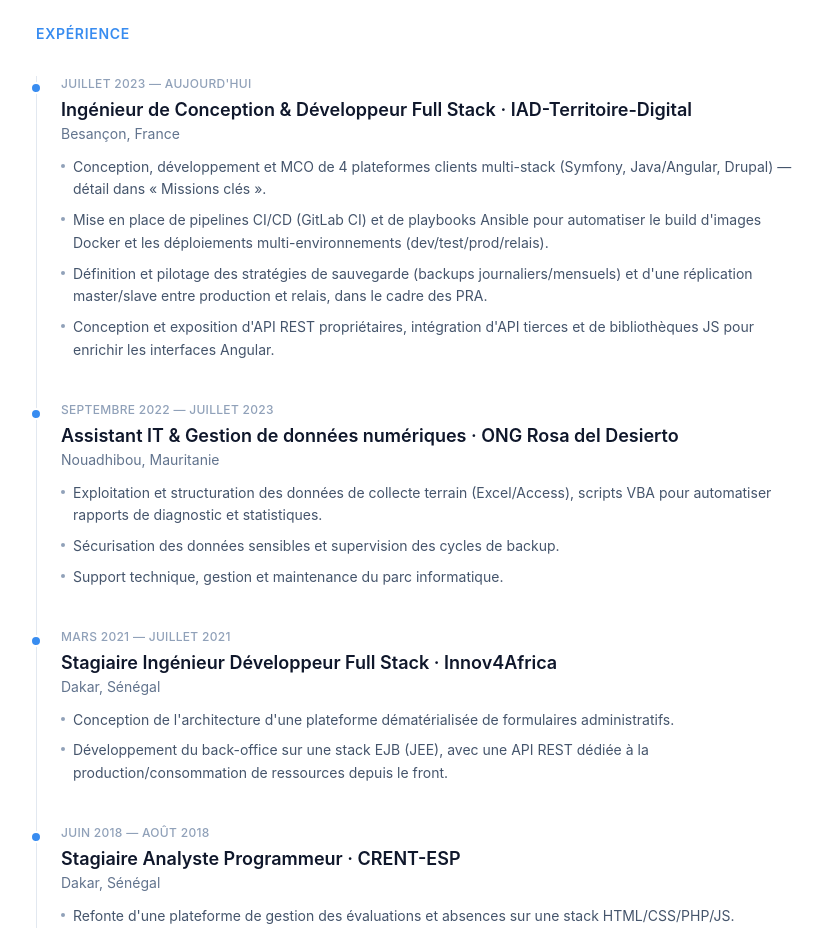
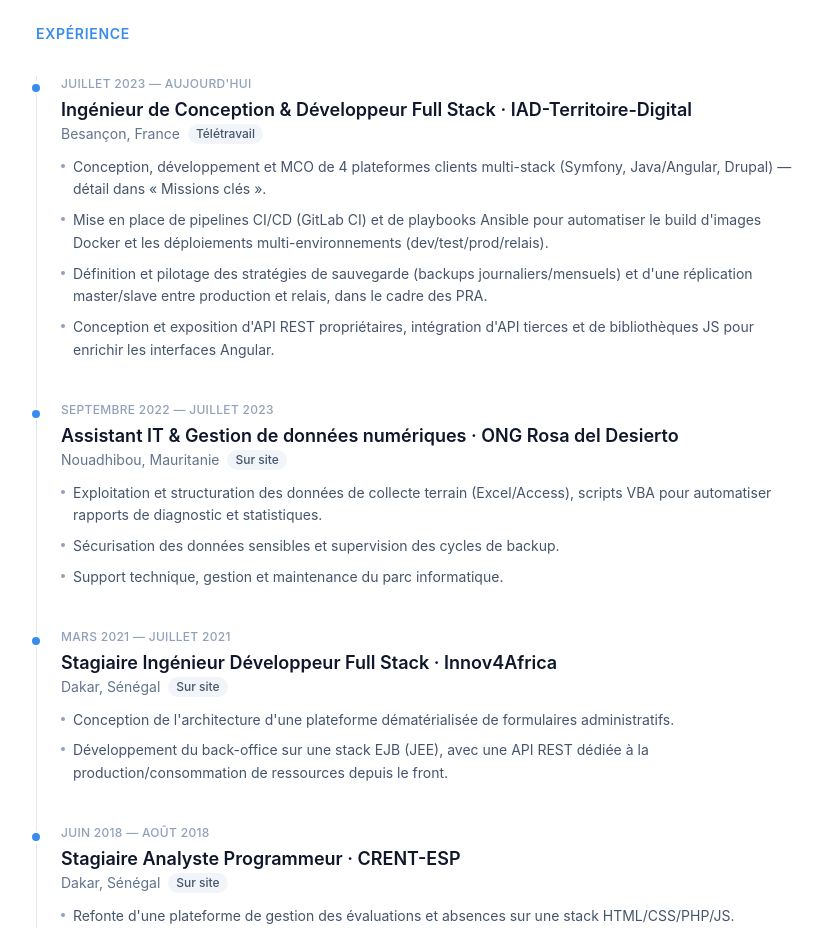
Before and after one commit to JeanPhilippeFall/porfolio, an Astro site: page / in a window 1280 px wide. Shown: the part 1100-2031 px from the top of the page, without its empty margins (220-1042 px from the left). Built offline with nearby package versions, Linux system fonts and the light colour scheme; Astro itself is replaced by a stand-in of ours.

Commit message:
add détail exp pro

```diff
--- a/src/components/Experience.astro
+++ b/src/components/Experience.astro
@@ -22,7 +22,12 @@ const title = { fr: "Expérience", en: "Experience" };
           <h3 class="mt-1 text-lg font-semibold text-slate-900 dark:text-white">
             <Bi text={exp.role} as="span" /> · {exp.company}
           </h3>
-          <p class="text-sm text-slate-500 dark:text-slate-400">{exp.location}</p>
+          <p class="flex flex-wrap items-center gap-2 text-sm text-slate-500 dark:text-slate-400">
+            <span>{exp.location}</span>
+            <span class="rounded-full bg-slate-100 px-2 py-0.5 text-xs font-medium text-slate-600 dark:bg-slate-800 dark:text-slate-300">
+              <Bi text={exp.workMode} as="span" />
+            </span>
+          </p>
 
           <ul class="mt-3 space-y-2 text-sm leading-relaxed text-slate-600 dark:text-slate-300">
             {exp.bullets.map((bullet) => (
--- a/src/data/cv.ts
+++ b/src/data/cv.ts
@@ -55,6 +55,7 @@ export const languages = [
 export interface Experience {
   company: string;
   location: string;
+  workMode: Bilingual;
   role: Bilingual;
   period: Bilingual;
   bullets: Bilingual[];
@@ -64,6 +65,7 @@ export const experiences: Experience[] = [
   {
     company: "IAD-Territoire-Digital",
     location: "Besançon, France",
+    workMode: { fr: "Télétravail", en: "Remote" },
     role: { fr: "Ingénieur de Conception & Développeur Full Stack", en: "Software Engineer & Full Stack Developer" },
     period: { fr: "Juillet 2023 — aujourd'hui", en: "July 2023 — present" },
     bullets: [
@@ -88,6 +90,7 @@ export const experiences: Experience[] = [
   {
     company: "ONG Rosa del Desierto",
     location: "Nouadhibou, Mauritanie",
+    workMode: { fr: "Sur site", en: "On-site" },
     role: { fr: "Assistant IT & Gestion de données numériques", en: "IT Assistant & Digital Data Management" },
     period: { fr: "Septembre 2022 — Juillet 2023", en: "September 2022 — July 2023" },
     bullets: [
@@ -108,6 +111,7 @@ export const experiences: Experience[] = [
   {
     company: "Innov4Africa",
     location: "Dakar, Sénégal",
+    workMode: { fr: "Sur site", en: "On-site" },
     role: { fr: "Stagiaire Ingénieur Développeur Full Stack", en: "Full Stack Developer Engineering Intern" },
     period: { fr: "Mars 2021 — Juillet 2021", en: "March 2021 — July 2021" },
     bullets: [
@@ -124,6 +128,7 @@ export const experiences: Experience[] = [
   {
     company: "CRENT-ESP",
     location: "Dakar, Sénégal",
+    workMode: { fr: "Sur site", en: "On-site" },
     role: { fr: "Stagiaire Analyste Programmeur", en: "Programmer Analyst Intern" },
     period: { fr: "Juin 2018 — Août 2018", en: "June 2018 — August 2018" },
     bullets: [
```
